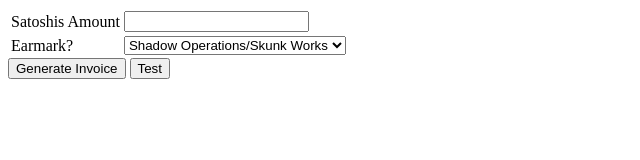
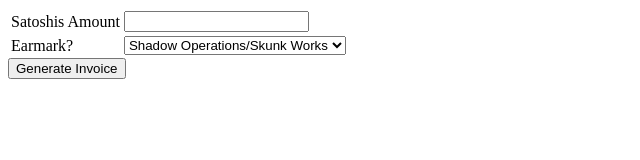
Before and after one commit to BladeMcCool/goober, a plain HTML site: page test.html in a window 1280 px wide. Shown: the whole page, without its empty margins (0-640 px from the left). Drawn offline with Linux system fonts and the light colour scheme; a script that the page names is missing.

Commit message:
hide test button

```diff
--- a/test.html
+++ b/test.html
@@ -333,7 +333,7 @@
 	</td></tr>
 	</table>
 	<button id="button">Generate Invoice</button>
-	<button id="button" onclick="testPollForPayment()">Test</button>
+	<!-- <button id="button" onclick="testPollForPayment()">Test</button> -->
 
 	<div id="qrcode" style="margin-top:15px; display: none"></div>
 	<p style="width: 350px; overflow-wrap: break-word;" id="payreq"></p>
```
